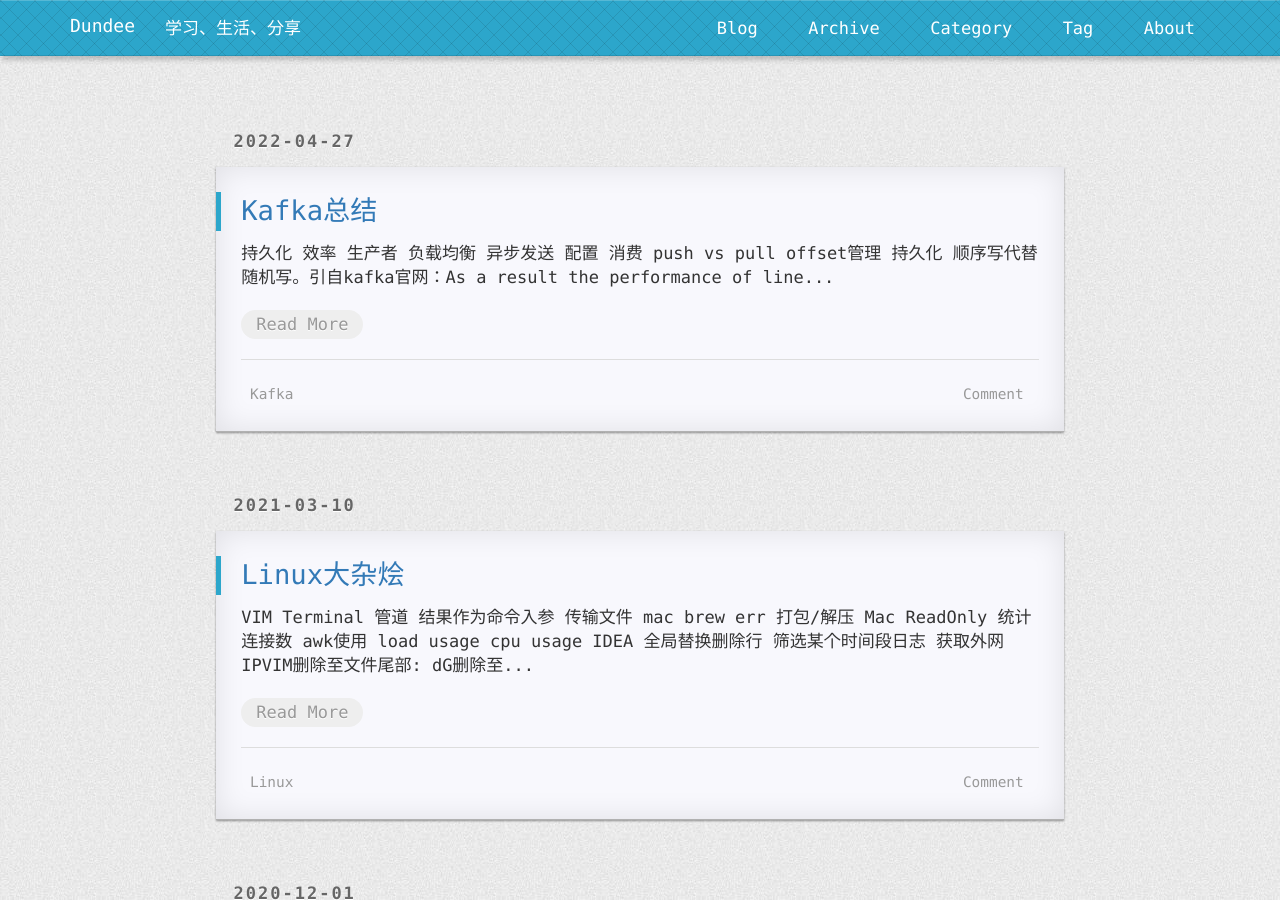
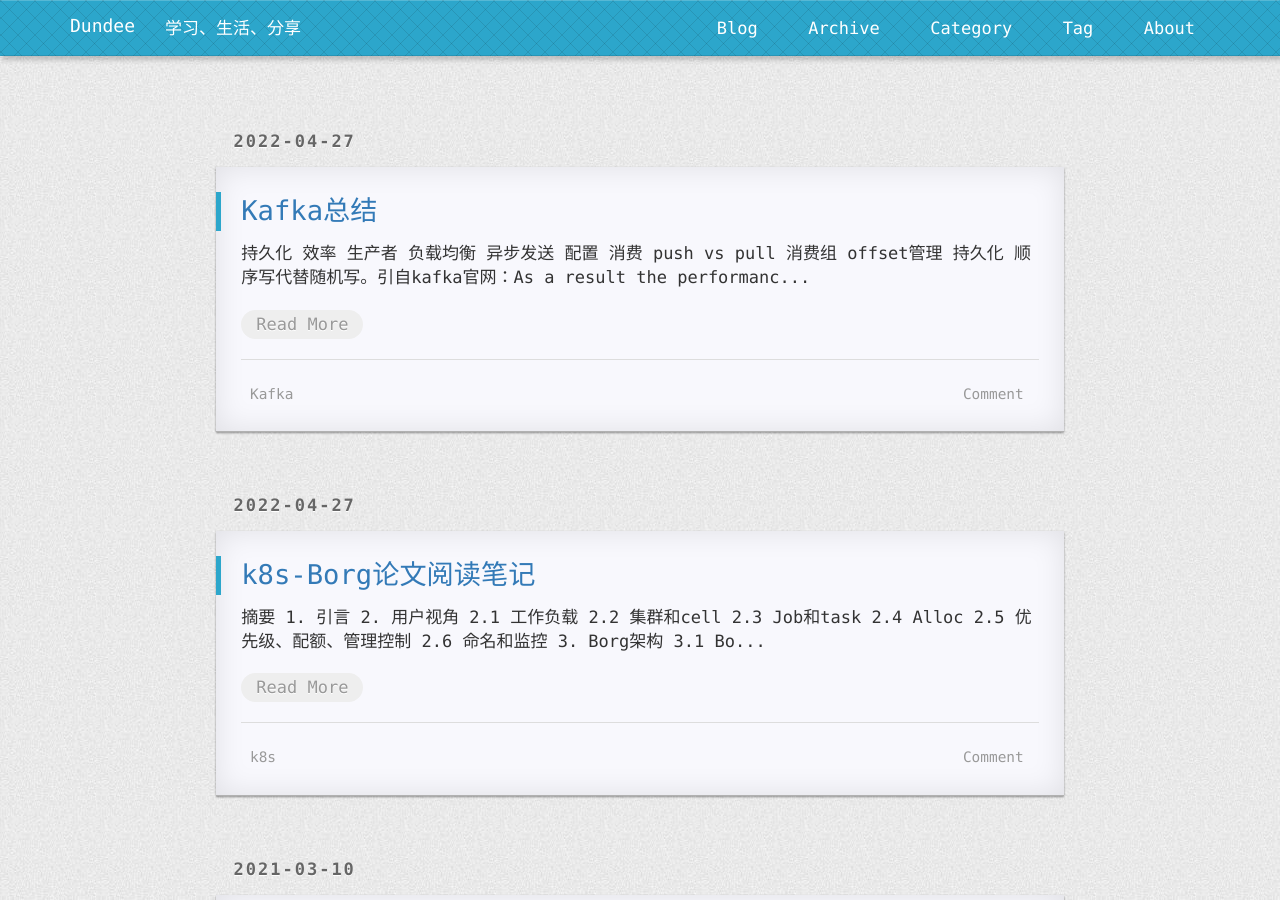
Before and after one commit to dengkaidi/dengkaidi.github.io, a Jekyll site: the page built from index.html, in a window 1280 px wide and 900 px high. Built offline with Jekyll 4.4.1, drawn with Linux system fonts in a browser that asks for light colours; nearby versions of some CDN libraries; the list of posts is cut into pages by our own code; a style sheet for code colours, icons or effects is not loaded; some of the changed lines change nothing that is shown; some of the changed text lies outside the part shown.

Commit message:
add borg paper reading note

```diff
--- /dev/null
+++ b/_posts/2022-04-27-Borg-parper.md
@@ -0,0 +1,209 @@
+---
+categories: "k8s"
+layout: post
+tags: "k8s"
+title: k8s-Borg论文阅读笔记
+---
+
+* TOC
+{:toc}
+
+### 摘要
+
+Google的Borg是个集群管理系统，在它上面运行这上千个不同的应用，这些应用被拆分为几十万个job运行在多个集群间。每个集群有上万的机器。
+
+它通过整合控制、高效的任务打包、超售和进程级别的性能隔离来实现高利用率。支持高可用应用程序运行，尽量减少故障恢复时间，减少相关故障概率的调度策略。Borg通过提供声明式Job配置语言、名称服务集成、实时Job监控、分析和模拟系统行为给使用者提供了便利。
+
+论文结构：
+
+[TOC]
+
+### 1. 引言
+
+Borg 负责管理Google相关应用的调度、启动、重启和监控
+![1852DE66-CC9B-4146-A584-A968A23D55BF.png](/static/img/Borg-Paper.assets/07093346_8qq3.png)
+
+**Borg系统带来的好处**：
+
+1. 隐藏资源管理和故障处理细节，使其用户可以专注于应用开发
+2. 在操作和程序运行上保证高可用
+3. 程序在数以万计的机器上高效运行
+
+### 2. 用户视角
+
+Borg的用户是Google开发人员和系统管理员。用户以Job的方式提交他们的运行请求
+
+![Cluster Management at Google](/static/img/Borg-Paper.assets/sl3.jpg)
+
+#### 2.1 工作负载
+
+- Pod：长期运行、请求-响应耗时敏感的应用，如Google搜索、Gmail、Google Docs等
+- Non-pod: 批处理任务，比如MapReduce
+
+#### 2.2 集群和cell
+
+一个Cell里面的所有机器都属于单个集群，集群是由高性能的数据中心级别的光纤网络连接起来的。一个cell管理大约一万机器
+
+![image-20211225161650740](/static/img/Borg-Paper.assets/image-20211225161650740.png)
+
+#### 2.3 Job和task
+
+一个Job属性包含名称、拥有者、几个task。Job可以有些约束处理器架构、OS版本、需要外网IP。Job运行依赖关系
+
+Task 也有属性，包括资源用量，在job中的索引。
+
+Borg运行程序是静态链接，减少运行时对环境的依赖，这些程序被打包成可执行的二进制文件。
+
+用户通过RPC或者命令行工具（常用方式）将Job提交到Borg，大多数job描述文件使用的声明式配置语言BCL编写。
+
+Job和task生命周期
+
+![image-20211225163526091](/static/img/Borg-Paper.assets/image-20211225163526091.png)
+
+#### 2.4 Alloc
+
+资源管理程序，程序在停止task和重启之前保持资源；聚集不同job的任务到同一台机器运行。同一个Alloc下的task共享资源，当Alloc转移到机器时，那么task也跟随重新调度
+
+#### 2.5 优先级、配额、管理控制
+
+每个job都有优先级，（0-11， 2019年跟踪数据显示已调整为0-450）。优先级高的task可以优先分配资源即使它被kill掉。
+
+#### 2.6 命名和监控
+
+Borg把task的主机名和端口写入到一个持久化高可用文件里，以BNS名为文件名，放在Chubby上
+
+BNS task的DNS，cc cell的ubar用户的jfoo job的第50个task的DNS名称会是50.jfoo.ubar.cc.borg.google.com
+
+几乎所有的task 都内置一个http服务，用于发布健康信息和几千个性能指标
+
+### 3. Borg架构
+
+![image-20211225205724989](/static/img/Borg-Paper.assets/image-20211225205724989.png)
+
+#### 3.1 BorgMaster
+
+BorgMaster包括两个进程：主进程和调度进程
+
+主进程负责处理客户端的RPC请求；提供数据读取服务；管理所有的组件，和Borglet通讯，提供webUI
+
+BorgMaster有五个副本，每个副本都在内存中维护cell状态数据，选举、副本恢复自动拉取最新状态数据。
+
+支持快照、恢复以及快照重放。便于Debug
+
+#### 3.2 调度器
+
+任务提交持久化到paxos，然后将任务放到一个pending 队列。这个队列被一个异步的进程扫描，将任务分发到有充足资源的机器上面执行。在同一个优先级内采用轮训方式。调度算法分两部分：可行性检查和打分。
+
+- 可行性检查阶段，找到一组满足task约束和有足够资源的机器（包括低优先级运行占用的资源）
+- 打分，参考因素有：用户的偏好，其他内定标准比如：尽量不影响其他任务，任务的程序包已经存在的机器，尽可能分散到跨电源和故障域，尽量保证单个机器高/低优先级任务都有使得高峰期时方便扩容。
+
+Borg 刚开始使用的E-PVM算法来打分，不同的资源生成单一的分数，在调度任务尽量最小化对系统的改变，但是在实践中，E-PVM将任务平均分配到所有的机器，把扩容空间留给高峰期扩容，这样导致了大量的资源碎片化，特别是巨型任务需要大量机器的时候。
+
+这种方式的另一个极端是尽量压缩每台机器的资源，这会影响到事先对自己资源使用预估不足的应用，并且对需要低CPU的批任务不友好。
+
+目前的打分模型是混合的，试图减少搁浅的资源。
+
+如果一台机器的打分没有足够的资源运行任务时，Borg会驱逐低优先级的任务，直到资源够用。被踢的任务任务会放到pending队列中，而不是迁移或者休眠它们。
+
+启动耗时一直持续关注，这个耗时差距很大，一般情况需要25s。包安装花费了80%的时间，一个已知的瓶颈是在包安装过程中本地磁盘的抢占。scheduler希望机器上有足够的包，大部分包是只读的可以共享和缓存。此外包的下载采用BT下载协议
+
+#### 3.3 Borglet
+
+Borglet部署在每台机器上，是Borg的代理程序，负责启停任务、通过修改内核管理资源、滚动debug日志、将本机状态上报到Borgmaster或者其他监控系统。
+
+状态上报是被动的，这种方式可以控制沟通频率、避免拥塞控制、避免恢复时的雪崩。
+
+为了性能可扩展，Borg Master会将固定的Borglet分配给某个副本处理（重新分配会在选举的时候触发），master主要负责状态的更新。副本会对状态数据进行聚合和压缩
+
+容错处理：如果Borglet几次没有响应轮询请求，将会被标记为挂了，然后将上面跑的任务重新分配到其他机器运行，当Borglet恢复时，Borg master会让Boglet杀掉已经分配出去的task。
+
+#### 3.4 可扩展性
+
+单个BorgMaster可以管理一个cell里面几千台机器，几个cell可以一分钟处理10000个任务。做了哪些优化：
+
+- 将scheduler独立成一个进程，和其他BorgMaster功能并行运行。scheduler重复：从master获取状态变化信息；更新本地拷贝；调度分配task到机器运行；将分配信息通知到master。
+- 为提高响应时间，增加一些线程和Borglet通讯、处理只读RPC请求。为了更高的性能，将这些事分享(分区)给5个Borgmaster副本处理
+- 分数缓存，直到机器或者任务改变，忽略小的资源变化
+- 等价处理，对于相同需求一组task，Borg只进行一次可行性和打分
+- 适当随机，一个大的Cell里面的所有机器都去衡量一遍可用性和打分是比较浪费的，随机找到足够多的机器就停止打分，从找到的机器中找最优解
+
+实验中，调度整个cell里面的workload需要花费几百秒，但是不使用上述技术需要3天以上的时间。正常情况，一个调度从任务pending到running只需半秒时间。
+
+### 4. 可用性
+
+Borg期望应用具备这些能力：支持副本、数据持久化到分布式存储、定期快照。
+
+- 在一台新机器上面调度被驱赶的task
+- 将一个job的任务分散到不同的可用域
+- 在机器或者OS升级时，降低同一时刻一个job的关闭率
+- 使用声明式的期望状态和幂等操作，这样有故障的任务可以无损重新处理遗忘的请求
+- 对于不可达的机器上面的任务重新调度率要有限制，因为很能区分是大规模的机器故障还是网络故障
+- 避免task::manhine 匹配，task可能会是特定的机器挂掉
+- logsaver任务将数据写到本地，后期可恢复
+
+### 5. 利用率
+
+#### 5.1 评估方法
+
+主要通过cell compaction，即：给定作业压力，缩减机器，直到不能缩减为至。这里通过Fauxmaster来直接镜像线上的机房，从而再测试环境进行测试。通过实验，可以很明显的看出，更好的调度策略需要的资源更少
+
+#### 5.2 cell共享
+
+几乎所有的机器都同时跑着prod和non-prod的task。中等大下的cell把两者分开需要增加20-30%的机器。
+
+主要是因为prod的作业会预留很多资源，如果将预留的空闲资源临时分配给non-prod作业，就会节省很多资源。
+
+池化思想
+
+#### 5.3 大cell
+
+大cell更省资源
+
+#### 5.4 资源请求力度
+
+Borg支持千分之一CPU、bytes级别的磁盘和内存，这样会更加的节省资源。
+
+#### 5.5 资源再利用
+
+一个作业可以指定一个limit，表示它会被授予资源的上限。为了合理利用申请但没使用的资源，borg会评估作业实际使用，并且把剩余资源留给batch作业来使用，这被称为资源回收（resource reclamation），评估值被称为reservation，每隔几秒钟计算一次。
+
+![05435753-26E1-46C8-A301-FE7408121C03.png](/static/img/Borg-Paper.assets/07093347_niiW.png)
+
+
+
+### 6. 隔离性
+
+#### 6.1 安全隔离
+
+使用Linux chroot隔离
+
+#### 6.2 性能隔离
+
+一开始使用监听资源，终止使用过多的资源的task。
+
+目前通过Borglet修改OS内核参数（ Linux cgroup-based）
+
+为了缓解过载，Borg task定义了应用级别（appclass），用与区分是否是延迟敏感型任务，延迟敏感task拥有优待权。
+
+区分可压缩资源（比如CPU，磁盘IO速率）这个可以通过降低速率回收资源无需kill task；不可压缩资源（比如内存，磁盘）这种回收只能通过kill task到达目的。如果一个机器的不可压缩资源耗尽，Borglet会开始从优先级低的task开始kill直至自留资源够。如果一个机器的可压缩资源被耗尽，Borglet会卡住使用率当短期高峰来临时可以不用kill task。如果情况没有改善BorgMaster会移除一个或多个task。
+
+### 7. 相关系统
+
+- Apache Mesos
+- YARN
+- 伏羲
+
+### 8. 经验教训与未来
+
+#### 8.1 不足
+
+- Job是task的唯一分组不灵活，在k8s引入了label
+- 所有容器共享机器的IP。这会导致port管理的复杂，比如分配、隔离、耦合等。为此，k8s支持了pod和service都自定义IP（得益于Linux namespaces, VMs, IPv6, and software-defined networking）
+- 给资深用户优化而忽略了初级用户。复杂的API接口（BCL有230个参数）![2.png](/static/img/Borg-Paper.assets/07093349_1l4L.png)
+
+#### 8.2 优点
+
+- Allocs是有用的，k8s里面的pod相当于allocs，是一个多容器共享的资源封装
+- 集群管理多于作业管理。尽管borg也是一个作业管理系统，但是它了更多的集群管理功能，包括dns、负载均衡、pod deployment等
+- 提供丰富的作业运维工具，比如log读取、事件记录等，尽可能将内部细节运行细节暴露给用户，因为用户太多了不可能帮他们一个一个排查问题
+- 将master节点的组件进行功能拆分，核心是borgmaster。k8s则是将API server作为master核心，其他像replication controller、node controller则作为微服务与API server交互
```
Also changed, not shown: _posts/2022-04-27-kafa-theory.md (+1 -1 lines), static/img/Borg-Paper.assets/07093346_8qq3.png (added), static/img/Borg-Paper.assets/07093347_niiW.png (added), static/img/Borg-Paper.assets/07093349_1l4L.png (added), static/img/Borg-Paper.assets/image-20211225161650740.png (added), static/img/Borg-Paper.assets/image-20211225163526091.png (added), static/img/Borg-Paper.assets/image-20211225205724989.png (added), static/img/Borg-Paper.assets/sl3.jpg (added), static/img/Borg-Paper.assets/slide_4.jpg (added).
